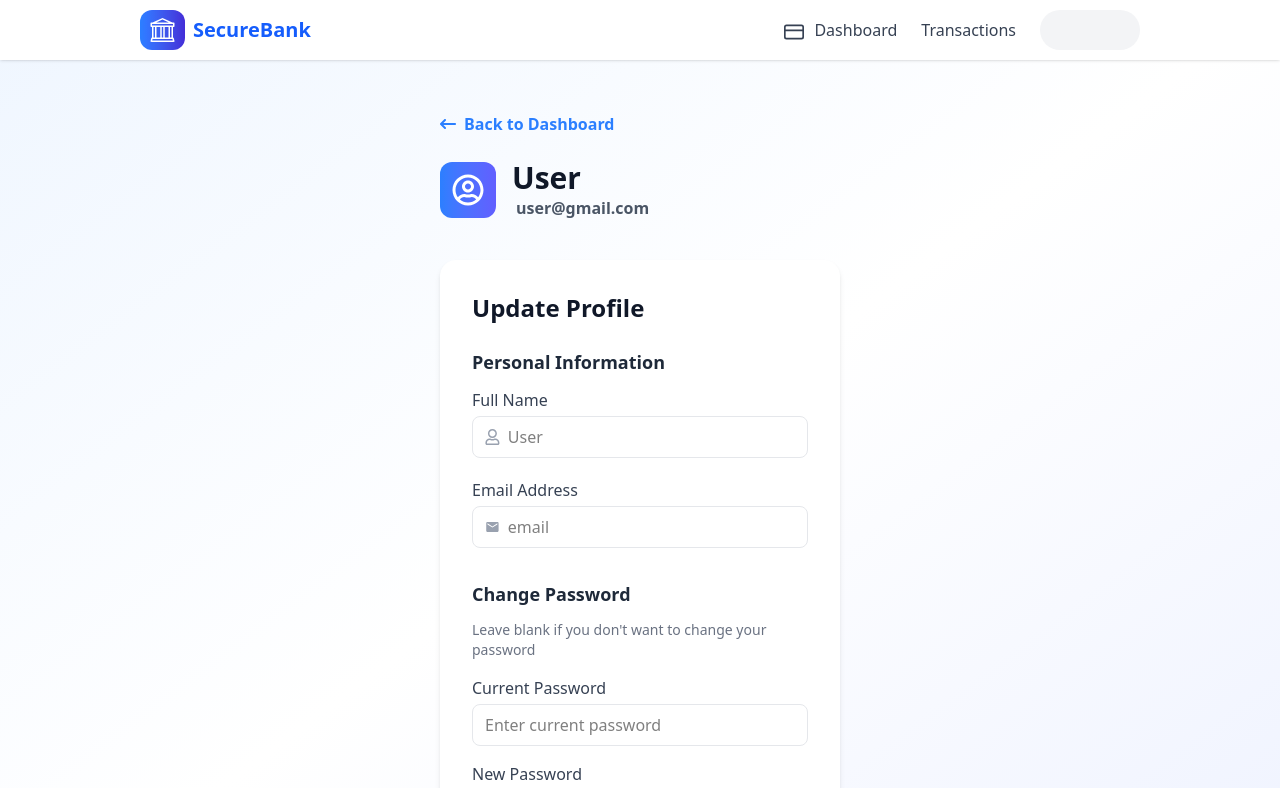
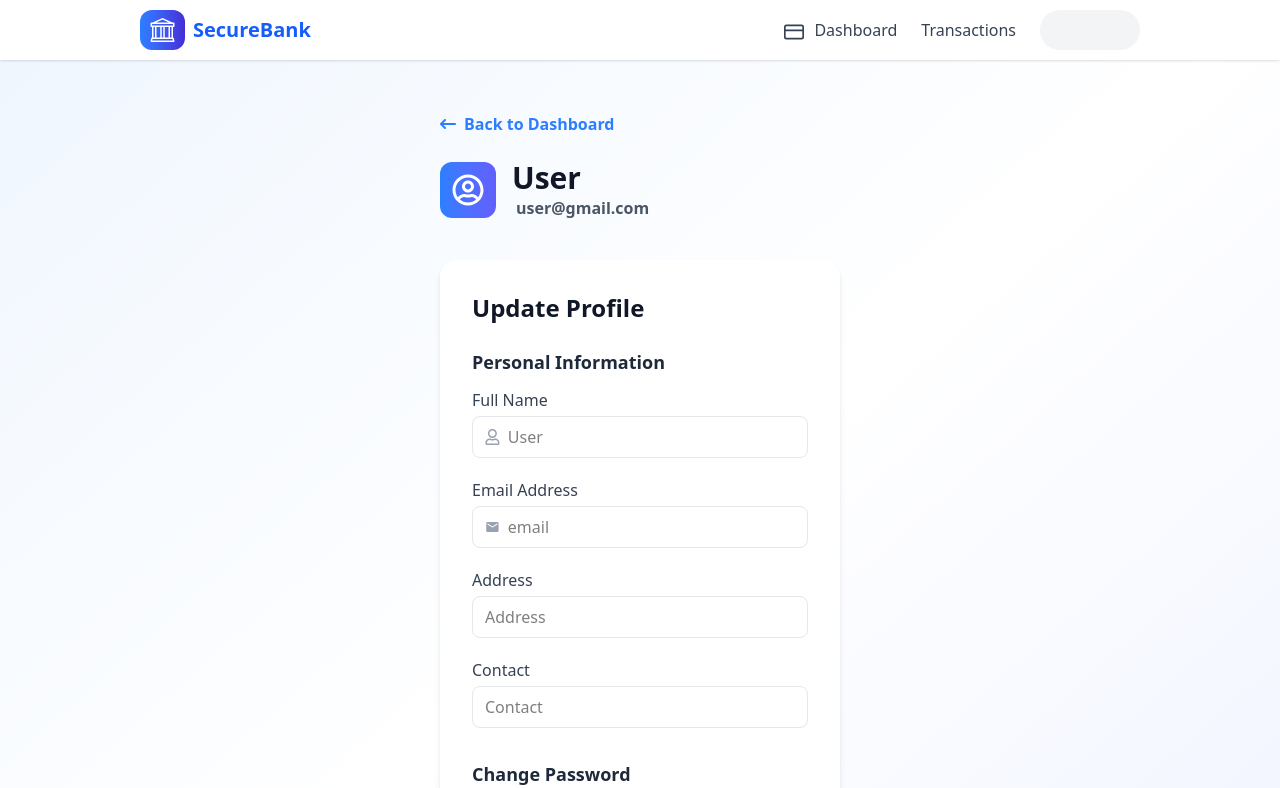
Before and after one commit to meet1075/BMS, a React (Vite) app in the folder Client/: page /profile in a window 1280 px wide. Shown: the top 788 px of the page. Built offline with nearby package versions, Linux system fonts and the light colour scheme.

Commit message:
feat: implement user profile update functionality; add useUpdateUserDetails hook for handling user detail updates, enhance Profile component with state management for user details, and improve user feedback during updates

```diff
--- /dev/null
+++ b/Client/src/hooks/updateUserDetails.js
@@ -0,0 +1,13 @@
+import { useMutation } from '@tanstack/react-query';
+import axiosInstance from '../api/axios';
+
+const updateUserDetails = async (details) => {
+  const response = await axiosInstance.patch('/users/update-details', details);
+  return response.data;
+};
+
+export default function useUpdateUserDetails() {
+  return useMutation({
+    mutationFn: updateUserDetails,
+  });
+}
--- a/Client/src/pages/Profile.jsx
+++ b/Client/src/pages/Profile.jsx
@@ -3,12 +3,38 @@ import { FaRegUserCircle  } from "react-icons/fa";
 import { FaRegUser } from "react-icons/fa";
 import { MdEmail } from "react-icons/md";
 import { useNavigate } from "react-router-dom";
+import useUpdateUserDetails from "../hooks/updateUserDetails";
+import { useUser } from "../context/UserContext";
+import { useState } from "react";
+
 function Profile() {
-    const handleUpdate = () => {
-    alert('Profile Updated');
-    navigate('/dashboard');
-  };
     const navigate = useNavigate();
+    const { user, setUser } = useUser();
+    const [name, setName] = useState(user?.name || "");
+    const [email, setEmail] = useState(user?.email || "");
+    const [address, setAddress] = useState(user?.address || "");
+    const [contact, setContact] = useState(user?.contact || "");
+    const [msg, setMsg] = useState("");
+    const [isProcessing, setIsProcessing] = useState(false);
+    const updateUser = useUpdateUserDetails();
+
+    const handleUpdate = async () => {
+      setIsProcessing(true);
+      setMsg("");
+      try {
+        const details = { email, address, contact };
+        const res = await updateUser.mutateAsync(details);
+        setMsg("Profile updated successfully!");
+        // Optionally update user context
+        if (res?.data) setUser(res.data);
+        setTimeout(() => navigate('/dashboard'), 1200);
+      } catch (err) {
+        setMsg(err?.response?.data?.message || "Update failed");
+      } finally {
+        setIsProcessing(false);
+      }
+    };
+
   return (
     <div className='bg-gradient-to-br from-blue-50 via-white to-indigo-50 md:min-h-screen min-h-screen'>
       <div >
@@ -36,6 +62,9 @@ function Profile() {
           type="text"
           placeholder="User"
           className="w-full outline-none"
+          value={name}
+          onChange={e => setName(e.target.value)}
+          disabled
         />
       </div>
     </div>
@@ -47,6 +76,32 @@ function Profile() {
           type="email"
           placeholder="email"
           className="w-full outline-none"
+          value={email}
+          onChange={e => setEmail(e.target.value)}
+        />
+      </div>
+    </div>
+    <div className="mb-5">
+      <label className="block mb-1 font-medium text-gray-700">Address</label>
+      <div className="flex items-center border border-gray-200 rounded-lg px-3 py-2">
+        <input
+          type="text"
+          placeholder="Address"
+          className="w-full outline-none"
+          value={address}
+          onChange={e => setAddress(e.target.value)}
+        />
+      </div>
+    </div>
+    <div className="mb-5">
+      <label className="block mb-1 font-medium text-gray-700">Contact</label>
+      <div className="flex items-center border border-gray-200 rounded-lg px-3 py-2">
+        <input
+          type="text"
+          placeholder="Contact"
+          className="w-full outline-none"
+          value={contact}
+          onChange={e => setContact(e.target.value)}
         />
       </div>
     </div>
@@ -81,9 +136,10 @@ function Profile() {
       </div>
     </div>
 
-    <button className="w-full bg-gradient-to-r from-blue-500 to-indigo-600 text-white font-semibold py-2 px-4 rounded-lg hover:from-blue-600 hover:to-indigo-700 transition-all" onClick={handleUpdate}>
-      Update Profile
+    <button className="w-full bg-gradient-to-r from-blue-500 to-indigo-600 text-white font-semibold py-2 px-4 rounded-lg hover:from-blue-600 hover:to-indigo-700 transition-all" onClick={handleUpdate} disabled={isProcessing}>
+      {isProcessing ? "Updating..." : "Update Profile"}
     </button>
+    {msg && <div className={`mt-3 text-center rounded-lg p-2 ${msg.includes('success') ? 'bg-green-100 text-green-700' : 'bg-red-100 text-red-700'}`}>{msg}</div>}
   </div>
 </div>
 
```
